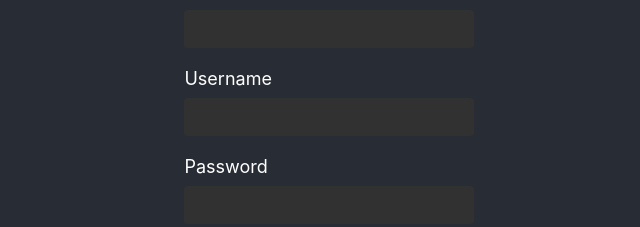
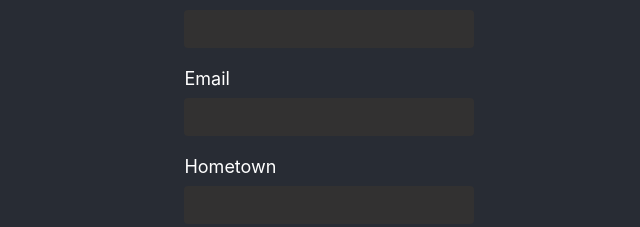
Before and after one commit to simonachkar/mcda-login-form, a React (Create React App) app: page /login in a window 1280 px wide. Shown: the part 288-515 px from the top of the page, without its empty margins (319-959 px from the left). Built offline with nearby package versions, Linux system fonts and the light colour scheme.

Commit message:
added form state

```diff
--- a/src/components/Login.js
+++ b/src/components/Login.js
@@ -1,24 +1,48 @@
+import { useState, useRef } from 'react'
 import './Login.css';
 
 function Login() {
+    const [name, setName] = useState("");
+    const [email, setEmail] = useState("");
+    const [hometown, setHometown] = useState("");
+
+    const usernameEl = useRef(null);
+
     return (
         <div className="login-form">
             <form action="#!" id="main">
                 <p>Enter your information</p>
 
                 <div class="input-parent">
-                    <label for="username">Name</label>
-                    <input type="text" id="name" />
+                    <label for="name">Name</label>
+                    <input
+                        ref={usernameEl}
+                        type="text"
+                        id="name"
+                        value={name}
+                        onChange={(e) => setName(e.target.value)}
+                    />
                 </div>
 
                 <div class="input-parent">
-                    <label for="username">Username</label>
-                    <input type="text" id="username" />
+                    <label for="email">Email</label>
+                    <input
+                        type="text"
+                        id="email"
+                        value={email}
+                        onChange={(e) => setEmail(e.target.value)}
+
+                    />
                 </div>
 
                 <div class="input-parent">
-                    <label for="password">Password</label>
-                    <input type="password" id="password" />
+                    <label for="password">Hometown</label>
+                    <input
+                        type="text"
+                        id="hometown"
+                        value={hometown}
+                        onChange={(e) => setHometown(e.target.value)}
+                    />
                 </div>
 
                 <button type="submit">Login</button>
```
